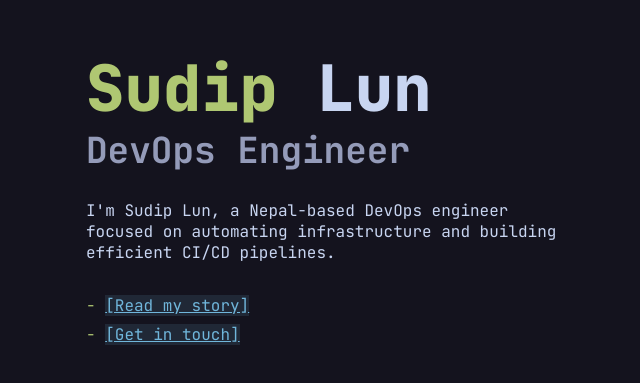
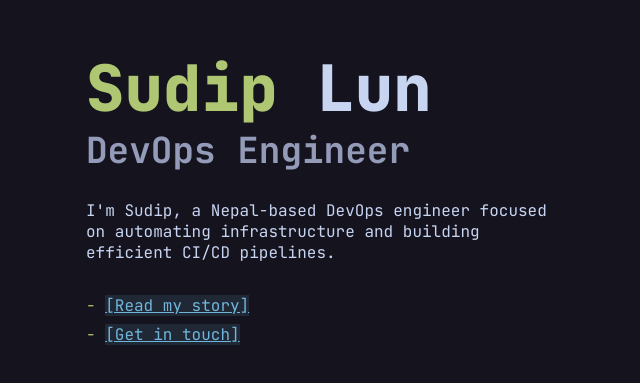
Before and after one commit to sudiplun/sudiplun.github.io, a website built with Vite: page index.html in a window 1280 px wide. Shown: the part 201-584 px from the top of the page, without its empty margins (570-1210 px from the left). Built offline with nearby package versions, Linux system fonts and the light colour scheme.

```diff
--- a/index.html
+++ b/index.html
@@ -26,15 +26,15 @@
     <!-- Meta Description -->
     <meta
       name="description"
-      content="I'm Sudip Lun, a Nepal-based DevOps engineer focused on automating infrastructure and building efficient CI/CD pipelines."
+      content="I'm Sudip, a Nepal-based DevOps engineer focused on automating infrastructure and building efficient CI/CD pipelines."
     />
     <meta
       property="og:description"
-      content="I'm Sudip Lun, a Nepal-based DevOps engineer focused on automating infrastructure and building efficient CI/CD pipelines."
+      content="I'm Sudip, a Nepal-based DevOps engineer focused on automating infrastructure and building efficient CI/CD pipelines."
     />
     <meta
       name="twitter:description"
-      content="I'm Sudip Lun, a Nepal-based DevOps engineer focused on automating infrastructure and building efficient CI/CD pipelines."
+      content="I'm Sudip, a Nepal-based DevOps engineer focused on automating infrastructure and building efficient CI/CD pipelines."
     />
     <!-- Misc Metadata -->
     <meta property="og:type" content="website" />
@@ -58,7 +58,7 @@
             <h2 id="subtitle">DevOps Engineer</h2>
           </div>
           <p>
-            I'm Sudip Lun, a Nepal-based DevOps engineer focused on automating
+            I'm Sudip, a Nepal-based DevOps engineer focused on automating
             infrastructure and building efficient CI/CD pipelines.
           </p>
           <ul id="nav-list">
```
Also changed, not shown: about.html (+9 -14 lines), contact.html (+5 -5 lines), README.md, 1 other file.
